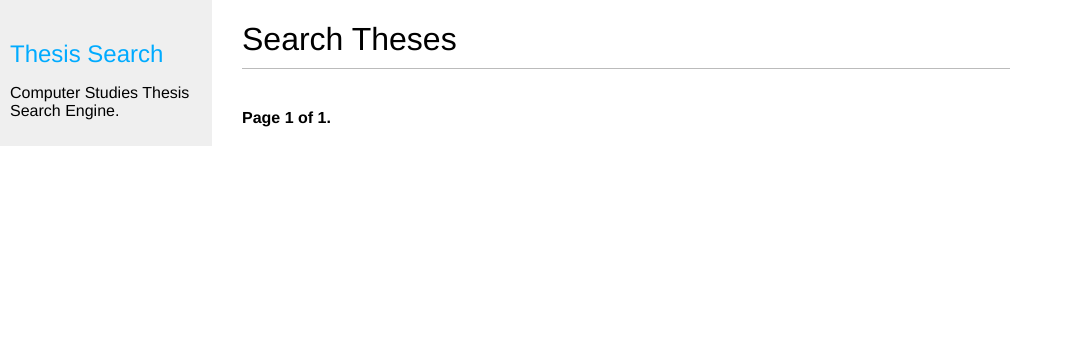
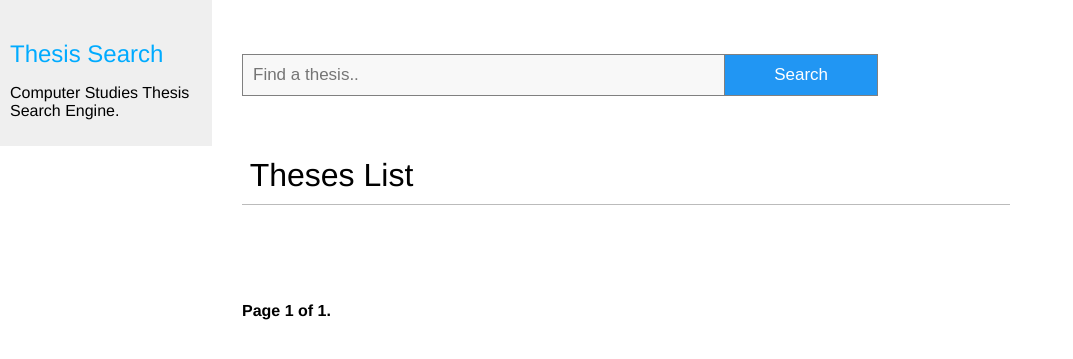
Before and after one commit to rcdosado/searchthesis, a Django app: page /search/ in a window 1280 px wide. Shown: the top 359 px of the page, without its empty margins (0-1073 px from the left). Run offline with Django 3.2, Linux system fonts and the light colour scheme; data that the repository does not hold is empty.

Commit message:
add search bar

```diff
--- a/search/static/css/main.css
+++ b/search/static/css/main.css
@@ -47,6 +47,15 @@ p.justify{
     justify-content: center;
 }
 
+.search-header {
+    margin-top:7%;
+    margin-bottom: 5%;
+}
+.search-header>h1{
+    margin-top:8%;
+    padding-left:1%;
+}
+
 p.date {
     color:#ccc;
     font-family: georgia, serif;
@@ -62,30 +71,56 @@ p.date {
     font-weight:bold;
 }
 
-/* forms */
-label {
-    float:left;
-    clear:both;
-    color:#333;
-    margin-bottom:4px;
+/* Style the search field */
+form.search input[type=text] {
+  padding: 10px;
+  font-size: 17px;
+  border: 1px solid grey;
+  float: left;
+  width: 60%;
+  background: #efefef73;
 }
-input, textarea {
-    clear:both;
-    float:left;
-    margin:0 0 10px;
-    background:#ededed;
-    border:0;
-    padding:6px 10px;
-    font-size:12px;
+
+/* Style the submit button */
+form.search button {
+  float: left;
+  width: 20%;
+  padding: 10px;
+  background: #2196F3;
+  color: white;
+  font-size: 17px;
+  border: 1px solid grey;
+  border-left: none; /* Prevent double borders */
+  cursor: pointer;
 }
-input[type=submit] {
-    font-weight:bold;
-    background:#00abff;
-    color:#fff;
-    padding:10px 20px;
-    font-size:14px;
-    text-transform:uppercase;
+
+form.search button:hover {
+  background: #0b7dda;
 }
+
+/* Clear floats */
+form.search::after {
+  content: "";
+  clear: both;
+  display: table;
+}
+
+/* Add responsiveness - display the form controls vertically instead of horizontally on screens that are less than 800px wide */
+@media (max-width: 800px) {
+  .form-inline input {
+    margin: 10px 0;
+  }
+
+  .form-inline {
+    flex-direction: column;
+    align-items: stretch;
+  }
+}
+
+/*
+
+
+*/
 .errorlist {
     color:#cc0033;
     float:left;
--- a/search/templates/search/post/list.html
+++ b/search/templates/search/post/list.html
@@ -1,7 +1,15 @@
 {% extends "search/base.html" %}
     {% block title %}Search Engine{% endblock %}
 {% block content %}
-    <h1>Search Theses</h1>
+
+    <div class="search-header">
+        <form class="search" method='GET' action=''>
+              <input type="text" placeholder="Find a thesis.." name="q" value="{{request.GET.q}}">
+              <button type="submit" name='search'>Search</button>
+        </form>
+        <h1>Theses List</h1>
+    </div>
+    <div class="thesis-list">
         {% for thesis in theses %}
             <h2>
                 <a href="{{ thesis.get_absolute_url }}">
@@ -9,9 +17,11 @@
                 </a>
             </h2>
             <p class="date">
-        Published {{ thesis.publish }} by {{ thesis.posted_by }}
+            Posted {{ thesis.publish }} by {{ thesis.posted_by }}
             </p>
-        {{ thesis.abstract|truncatewords:30|linebreaks }}
+            {{ thesis.abstract|truncatewords:40|linebreaks }}
         {% endfor %}
+    </div>
+    <br>
     {% include "pagination.html" with page=theses %}
 {% endblock %}
```
Lines whose indentation alone changed are shown as unchanged.
